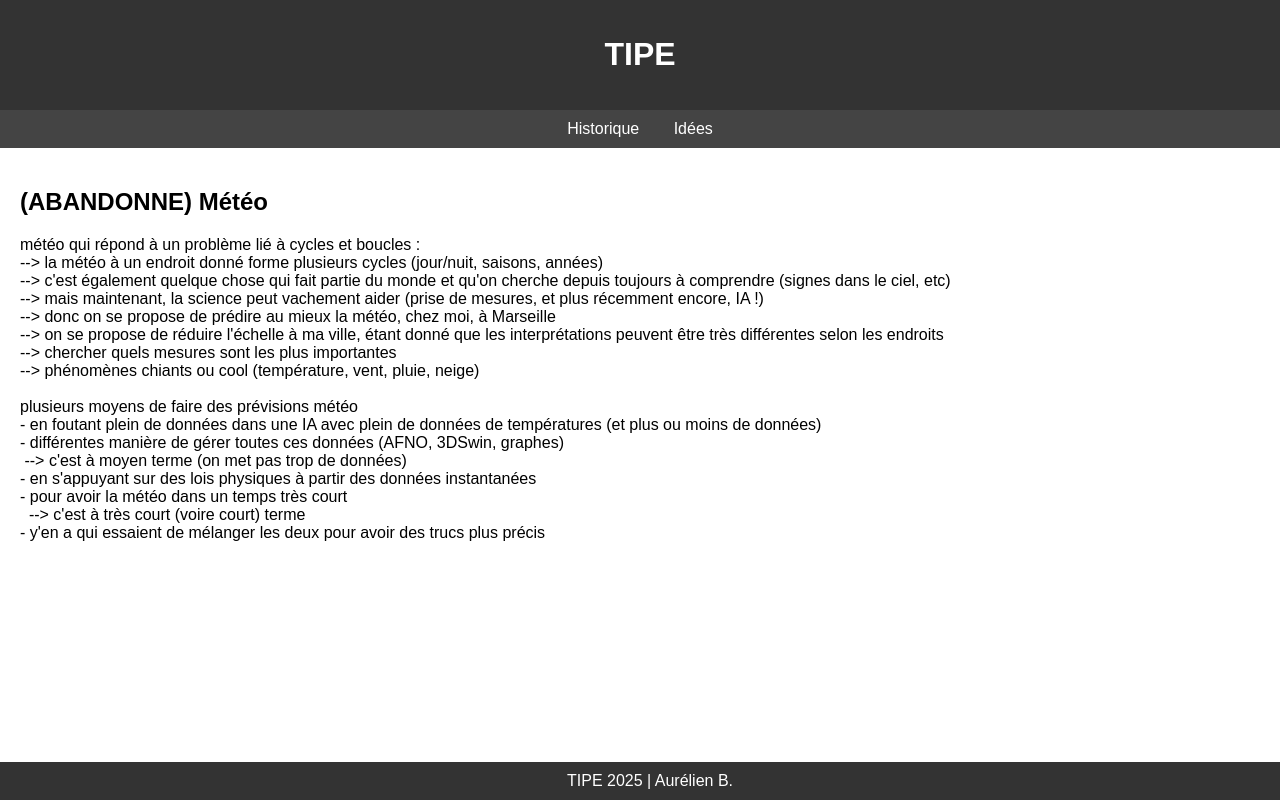
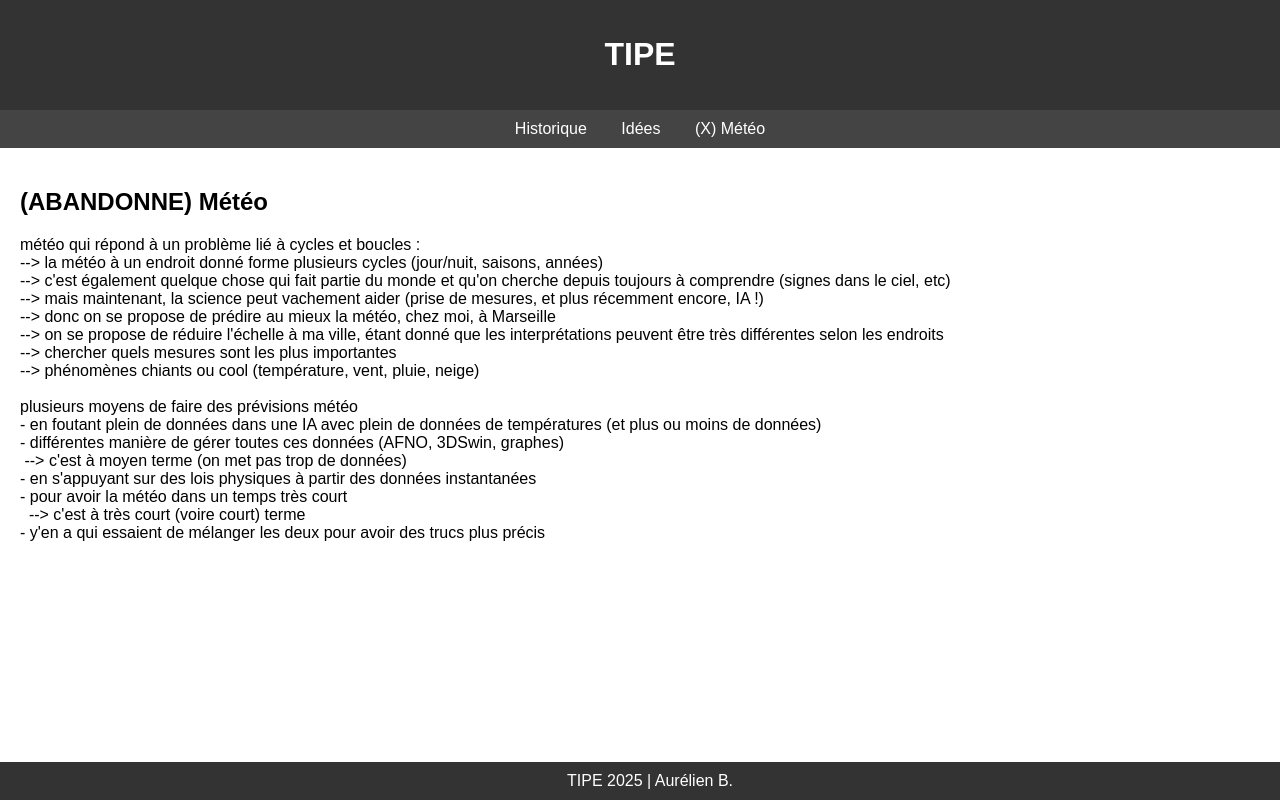
Before and after one commit to EronAsama/eronasama.github.io, a plain HTML site: page meteo.html in a window 1280 px wide. Drawn offline with Linux system fonts and the light colour scheme.

Commit message:
Update meteo.html

```diff
--- a/meteo.html
+++ b/meteo.html
@@ -49,6 +49,7 @@
     <nav>
         <a href="https://eronasama.github.io/index.html">Historique</a>
         <a href="https://eronasama.github.io/ideas.html">Idées</a>
+	<a href="https://eronasama.github.io/meteo.html">(X) Météo</a>
     </nav>
     <main>
         <h2>(ABANDONNE) Météo </h2>
```
